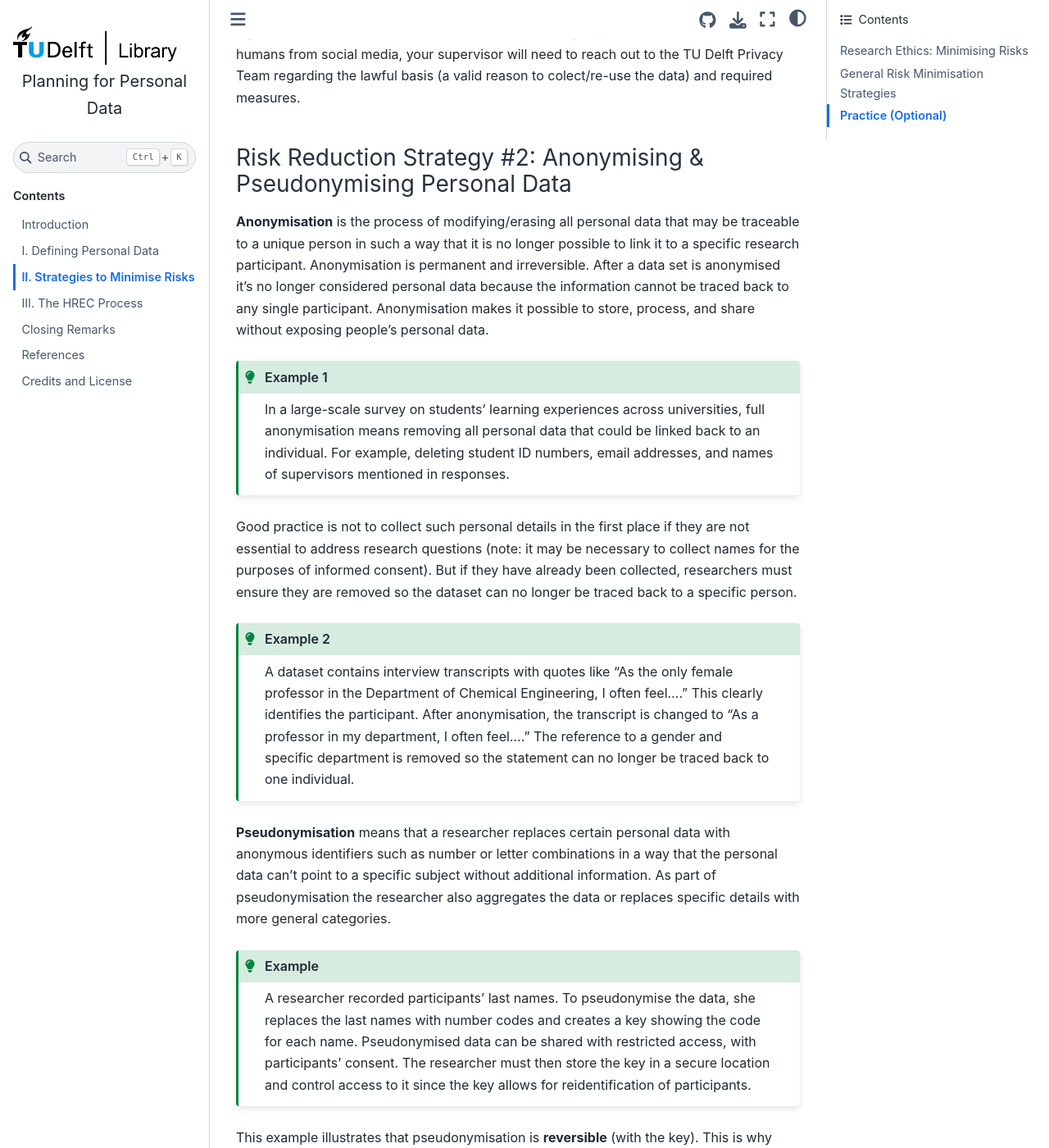
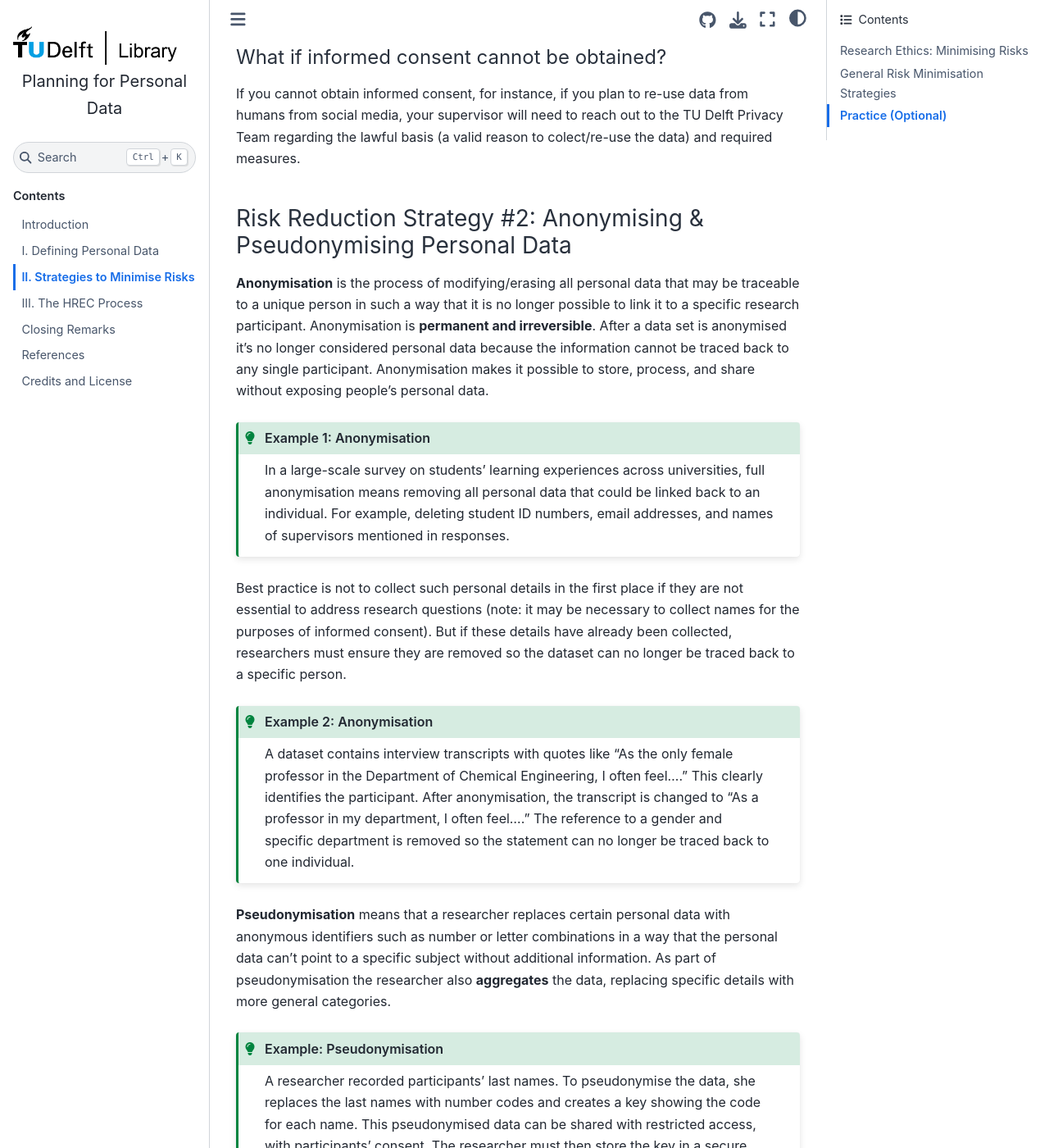
Before and after one commit to tu-delft-library/MSc-Planning-for-Personal-Data, a Jupyter Book: the page built from book/strategies_to_minimise_risks_to_participants/strategies_to_minimise_risks_to_participants.md, in a window 1280 px wide and 1400 px high, scrolled down 2200 px. Shown: the whole window at 82% size. Built offline with Jupyter Book 1.0.4 settings and Sphinx 7.4.7 and the Sphinx Book theme 1.1.4, drawn with Linux system fonts in a browser that asks for light colours; comment, search, counter and statistics services are not loaded; some of the changed text lies outside the part shown.

Commit message:
suggestions to cut (highlighted) plus more edits based on feedback

````diff
--- a/book/strategies_to_minimise_risks_to_participants/strategies_to_minimise_risks_to_participants.md
+++ b/book/strategies_to_minimise_risks_to_participants/strategies_to_minimise_risks_to_participants.md
@@ -2,7 +2,7 @@
 
 ## Research Ethics: Minimising Risks
 
-**Conducting ethical research means avoiding potential harm to participants** from the moment you start designing your research project for as long as the data is stored and archived. It's important to anticipate any damage that could occur from collecting, sharing, and storing personal data. In this section, we'll focus on strategies to minimise such risks.
+**Conducting ethical research means avoiding potential harm to participants** from the moment you start designing your research project for as long as the data is stored <mark>and archived. It's important to anticipate any damage that could occur from collecting, sharing, and storing personal data.</mark> In this section, we'll focus on strategies to minimise such risks.
 
 Here are three examples of risks related to personal data. Turn the cards to see potential mitigations for each:
 
@@ -33,7 +33,8 @@
 
 
 [Click here](../content_to_download/Janine_Example_ICF_Aug2025.pdf) to download an example of an ICF.
-*Please note, this example includes sections stating that not only will the data be used in the thesis (which is published in the TU Delft Repository), but the anonymised and aggregated dataset will be shared in a data repository (4TU.ResearchData) as well. Sharing to a data repository is optional for students. We've included it in this example, because these sentences/consent points can be easily omitted (and it is important to get right if you do want to do this).
+
+>*Please note, this example includes sections stating that not only will the data be used in the thesis (which is published in the TU Delft Repository), but the anonymised and aggregated dataset will be shared in a data repository (4TU.ResearchData) as well. Sharing to a data repository is optional for students. We've included it in this example, because these sentences/consent points can be easily omitted (and it is important to get right if you do want to do this).
 
 **You'll need to adapt these templates and examples to craft an ICF that fits your specific project.**
 
@@ -53,32 +54,32 @@
 
 ### Risk Reduction Strategy #2: Anonymising & Pseudonymising Personal Data
 
-**Anonymisation** is the process of modifying/erasing all personal data that may be traceable to a unique person in such a way that it is no longer possible to link it to a specific research participant. Anonymisation is permanent and irreversible. After a data set is anonymised it's no longer considered personal data because the information cannot be traced back to any single participant. Anonymisation makes it possible to store, process, and share without exposing people's personal data.
+**Anonymisation** is the process of modifying/erasing all personal data that may be traceable to a unique person in such a way that it is no longer possible to link it to a specific research participant. Anonymisation is **permanent and irreversible**. After a data set is anonymised it's no longer considered personal data because the information cannot be traced back to any single participant. Anonymisation makes it possible to store, process, and share without exposing people's personal data.
 
-```{admonition} Example 1
+```{admonition} Example 1: Anonymisation
 :class: tip
 In a large-scale survey on students' learning experiences across universities, full anonymisation means removing all personal data that could be linked back to an individual. For example, deleting student ID numbers, email addresses, and names of supervisors mentioned in responses.
 ```
 
-Good practice is not to collect such personal details in the first place if they are not essential to address research questions (note: it may be necessary to collect names for the purposes of informed consent). But if they have already been collected, researchers must ensure they are removed so the dataset can no longer be traced back to a specific person.
+Best practice is not to collect such personal details in the first place if they are not essential to address research questions (note: it may be necessary to collect names for the purposes of informed consent). But if these details have already been collected, researchers must ensure they are removed so the dataset can no longer be traced back to a specific person.
 
-```{admonition} Example 2
+```{admonition} Example 2: Anonymisation
 :class: tip
 A dataset contains interview transcripts with quotes like “As the only female professor in the Department of Chemical Engineering, I often feel….” This clearly identifies the participant. After anonymisation, the transcript is changed to “As a professor in my department, I often feel….” The reference to a gender and specific department is removed so the statement can no longer be traced back to one individual.
 ```
 
-**Pseudonymisation** means that a researcher replaces certain personal data with anonymous identifiers such as number or letter combinations in a way that the personal data can't point to a specific subject without additional information. As part of pseudonymisation the researcher also aggregates the data or replaces specific details with more general categories.
+**Pseudonymisation** means that a researcher replaces certain personal data with anonymous identifiers such as number or letter combinations in a way that the personal data can't point to a specific subject without additional information. As part of pseudonymisation the researcher also **aggregates** the data, replacing specific details with more general categories.
 
-```{admonition} Example
+```{admonition} Example: Pseudonymisation
 :class: tip
-A researcher recorded participants’ last names. To pseudonymise the data, she replaces the last names with number codes and creates a key showing the code for each name. Pseudonymised data can be shared with restricted access, with participants' consent. The researcher must then store the key in a secure location and control access to it since the key allows for reidentification of participants.
+A researcher recorded participants’ last names. To pseudonymise the data, she replaces the last names with number codes and creates a key showing the code for each name. This pseudonymised data can be shared with restricted access, with participants' consent. The researcher must then store the key in a secure location and control access to it since the key allows for reidentification of participants.
 ```
 
 This example illustrates that pseudonymisation is **reversible** (with the key). This is why **pseudonymised data is still considered personal data.**
 
 Let's revisit the example of the large-scale survey on students’ learning experiences that was mentioned in the section above. In this example, you can adjust identifiers without impacting the research question. For instance, detailed programme codes can be **aggregated** by grouping into faculty/discipline, and individual campus or city names can be **aggregated** into broader regions. Student IDs can then be pseudonymised by replacing the IDs with random codes. Ensure the linkage file (code key) is stored separately in a secure location, with access restricted to the minimum necessary project collaborators.
 
-Anonymisation and pseudonymisation are time-intensive processes. We recommend that you design your study to collect only the personal data  that you absolutely need to answer your research question(s). Right now, in the planning phase of your research, you must establish whether you will anonymise or pseudonymise participants’ personal data. You'll need to describe how/what you will anonymise or pseudonymise on the Informed Consent form as well as in your ethics application.
+Anonymisation and pseudonymisation are time-intensive processes. We recommend that you design your study to collect only the personal data  that you absolutely need to answer your research question(s). Right now, in the planning phase of your research, you must establish whether you will anonymise or pseudonymise participants’ personal data. On the Informed Consent form and in your ethics application you must describe how/which personal data you will anonymise or pseudonymise .
 
 ### Risk Reduction Strategy #3: Secure Storage
 
````
